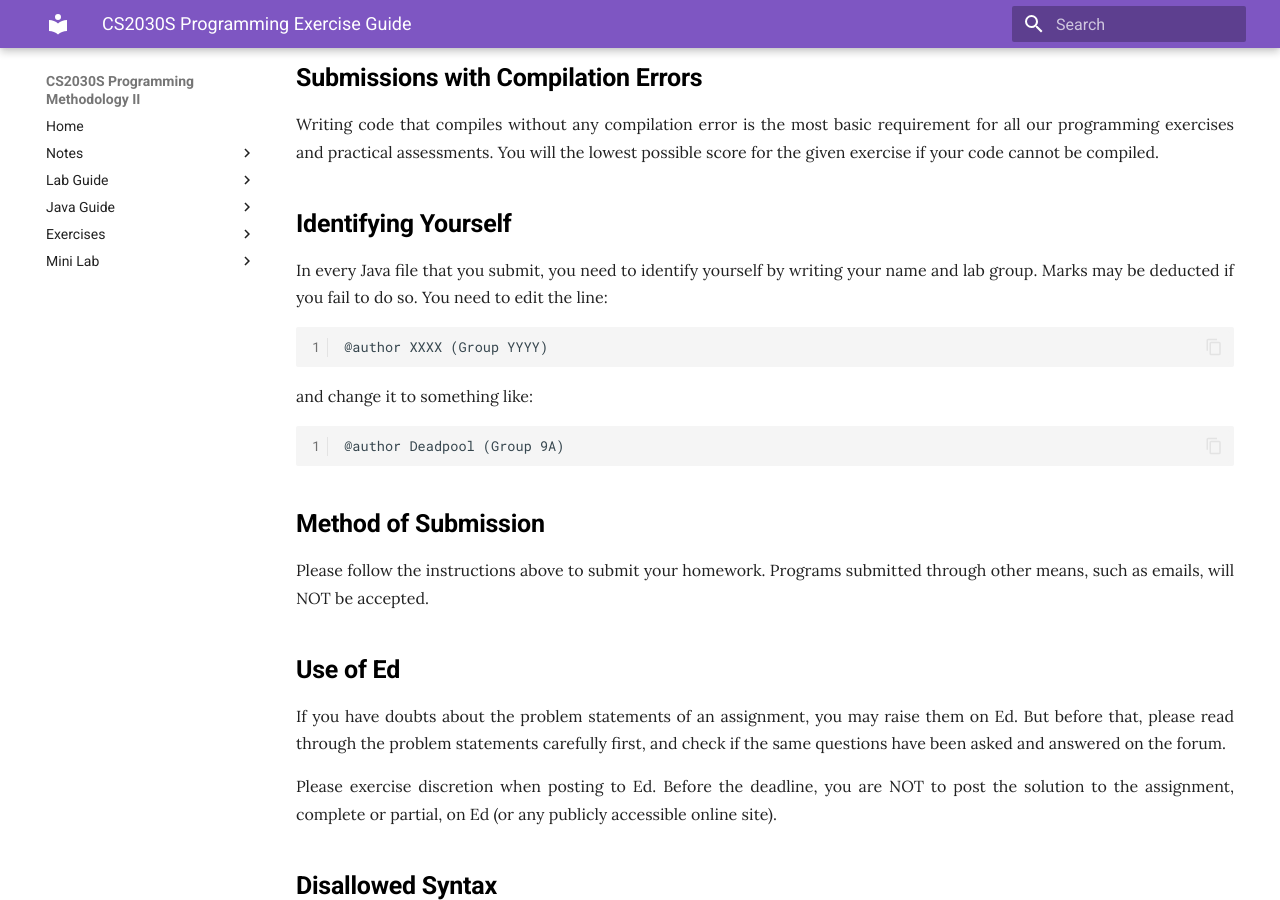
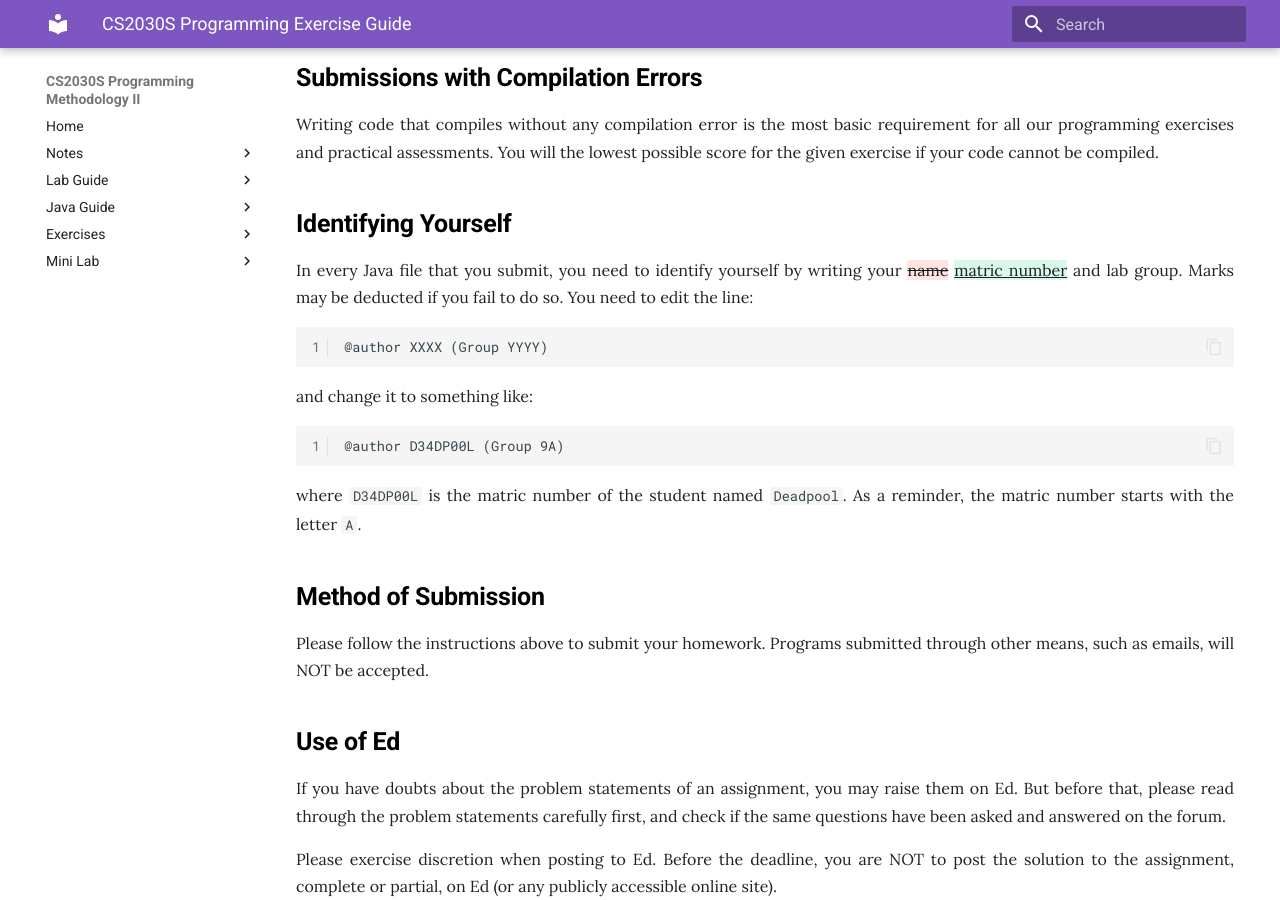
Before and after one commit to nus-cs2030s/2425-s1, an MkDocs documentation site: the page built from docs/lab.md, in a window 1280 px wide and 900 px high, scrolled down 4086 px. Built offline with MkDocs 1.6.1 and Material for MkDocs 9.7.7, drawn with Linux system fonts in a browser that asks for light colours.

Commit message:
Update lab.md

````diff
--- a/docs/lab.md
+++ b/docs/lab.md
@@ -133,7 +133,7 @@ Writing code that compiles without any compilation error is the most basic requi
 
 ## Identifying Yourself
 
-In every Java file that you submit, you need to identify yourself by writing your name and lab group. Marks may be deducted if you fail to do so. You need to edit the line:
+In every Java file that you submit, you need to identify yourself by writing your {--name--} {++matric number++} and lab group. Marks may be deducted if you fail to do so. You need to edit the line:
 
 ```
 @author XXXX (Group YYYY)
@@ -142,8 +142,10 @@ In every Java file that you submit, you need to identify yourself by writing you
 and change it to something like:
 
 ```
-@author Deadpool (Group 9A)
+@author D34DP00L (Group 9A)
 ```
+
+where `D34DP00L` is the matric number of the student named `Deadpool`.  As a reminder, the matric number starts with the letter `A`.
 
 ## Method of Submission
 
````
